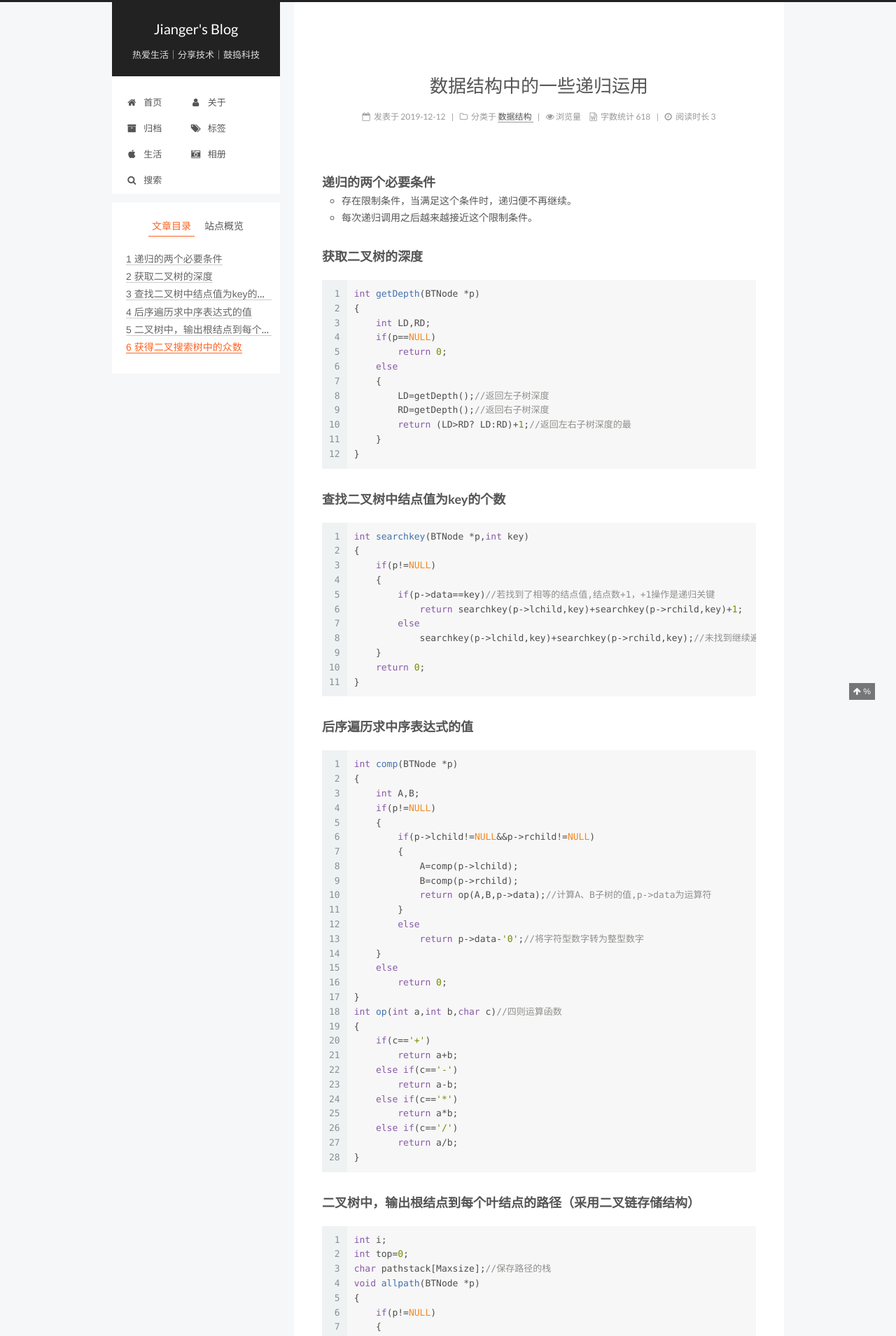
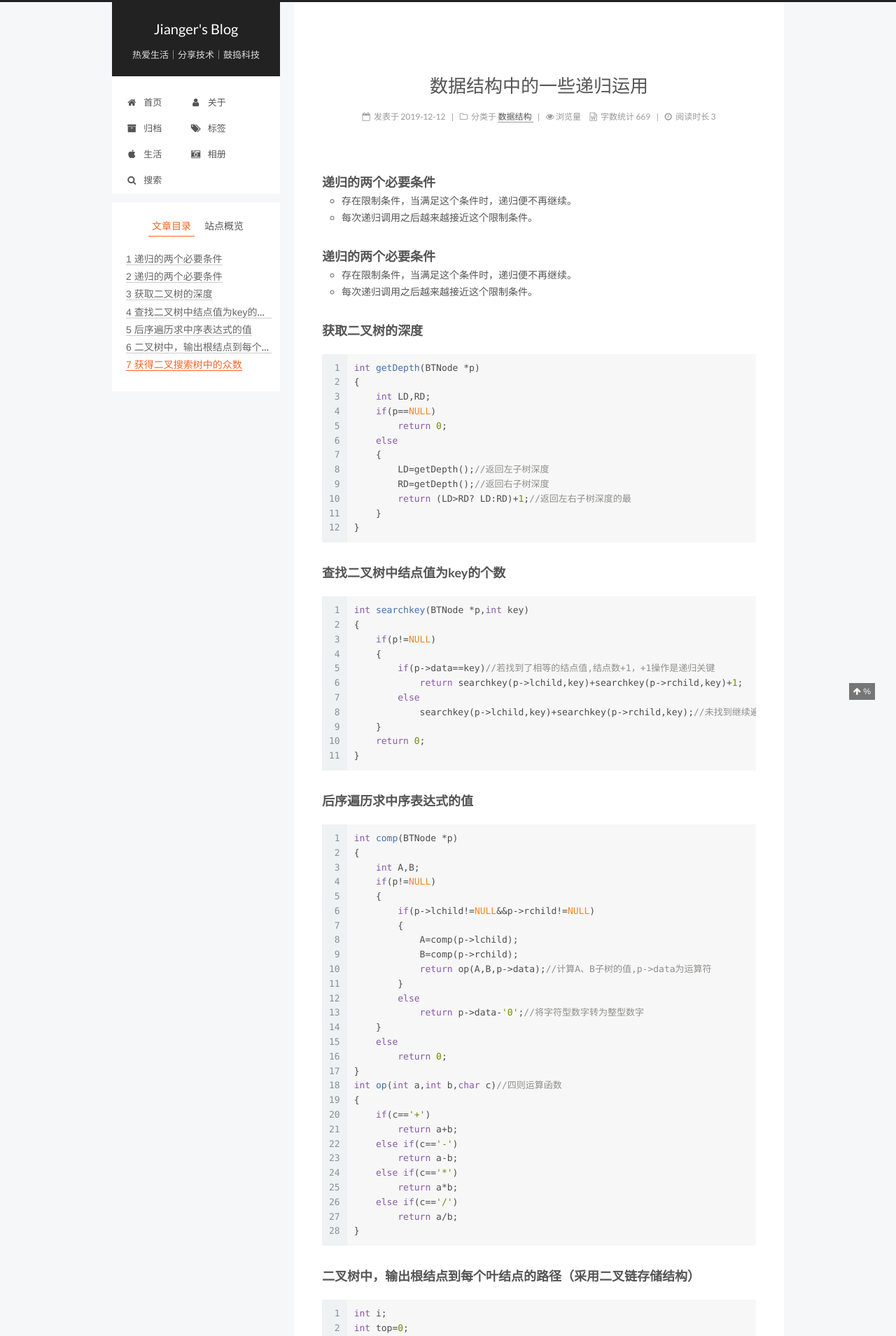
Before and after one commit to jiangsang/jiangsang.github.io, a Jekyll site: the page built from _posts/2019-12-12-对二叉树的操作.md, in a window 1280 px wide. Shown: the top 1909 px of the page at 70% size. Built offline with Jekyll 4.4.1, drawn with Linux system fonts in a browser that asks for light colours; nearby versions of some CDN libraries; comment, search, counter and statistics services are not loaded.

Commit message:
Update 2019-12-12-对二叉树的操作.md

```diff
--- a/_posts/2019-12-12-对二叉树的操作.md
+++ b/_posts/2019-12-12-对二叉树的操作.md
@@ -5,8 +5,13 @@ categories:
 tags:
  - 递归
  - 二叉树
+---
 
----
+### 递归的两个必要条件
+
+- 存在限制条件，当满足这个条件时，递归便不再继续。
+- 每次递归调用之后越来越接近这个限制条件。
+<!--more-->
 
 ### 递归的两个必要条件
 
```
